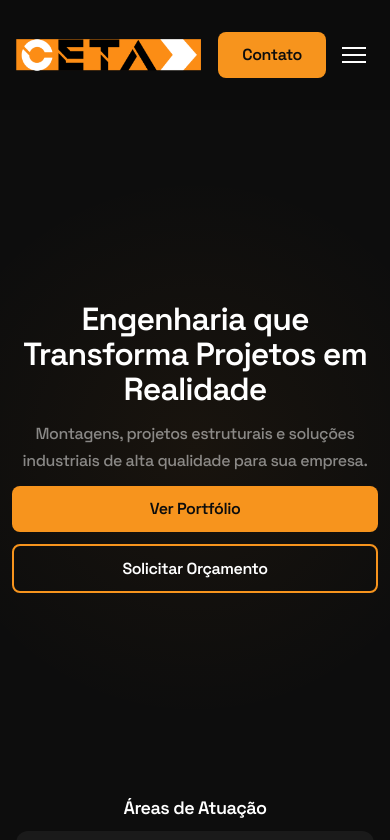
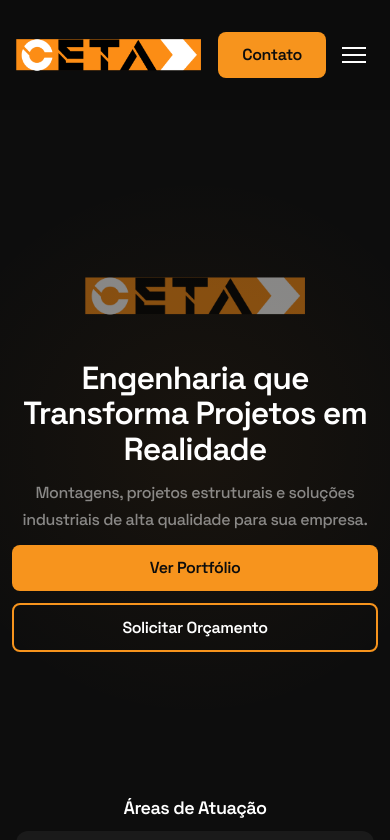
Before and after one commit to daniescos/ceta-site, a website: page index.html in a window 390 px wide. Shown: the top 840 px of the page. Drawn offline with Linux system fonts and the light colour scheme.

Commit message:
feat: Add centered logo with 50% transparency to hero section
- Insert CETA logo as first element in hero-content
- Apply 50% opacity for test visualization
- Position logo above text to avoid overlap
- Logo is fully responsive and centered

```diff
--- a/index.html
+++ b/index.html
@@ -39,6 +39,11 @@
     <!-- Hero Section -->
     <section class="hero section-dark">
       <div class="hero-content">
+        <img
+          src="./assets/images/ceta-logo.png"
+          alt="CETA Logo"
+          class="hero-logo-test"
+        >
         <h1>Engenharia que Transforma Projetos em Realidade</h1>
         <p class="subtitle">Montagens, projetos estruturais e soluções industriais de alta qualidade para sua empresa.</p>
         <div class="hero-cta">
--- a/src/styles/main.css
+++ b/src/styles/main.css
@@ -337,6 +337,14 @@ nav a.active {
   gap: var(--gap-sm);
   justify-content: center;
   flex-wrap: wrap;
+}
+
+.hero-logo-test {
+  display: block;
+  margin: 0 auto var(--gap);
+  max-width: 320px;
+  width: 60%;
+  opacity: 0.5;
 }
 
 /* ============================================================================
```
